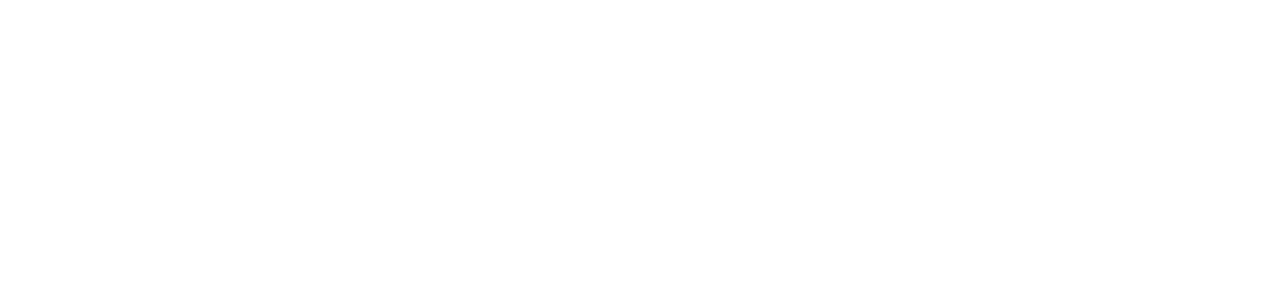
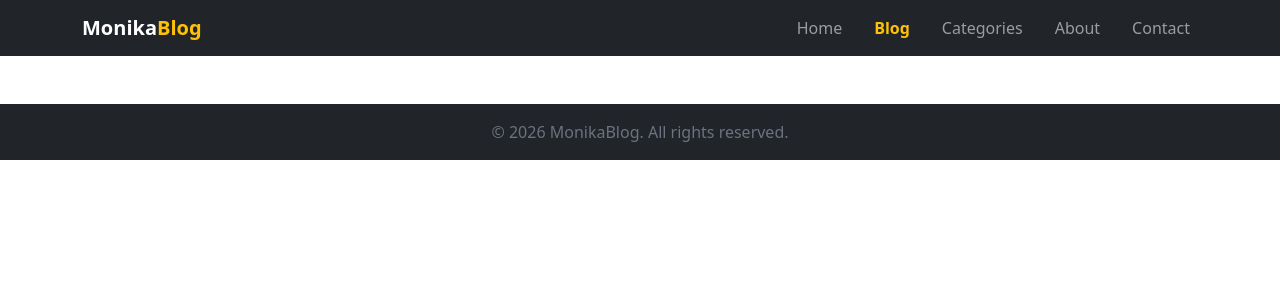
Before and after one commit to monikadass638/React-theme-for-headless-wordpress, a React (Vite) app: page /blog/1 in a window 1280 px wide. Before the commit this address had no page. Shown: the top 300 px of the page. Built offline with nearby package versions, Linux system fonts and the light colour scheme.

Commit message:
Footer has been added

```diff
--- a/src/App.jsx
+++ b/src/App.jsx
@@ -1,5 +1,6 @@
 
 import BlogList from "./pages/BlogList";
+import BlogSingle from "./pages/BlogSingle";
 import Home from "./pages/Home"
 import { Routes, Route } from "react-router-dom";
 
@@ -12,6 +13,7 @@
       <Routes>
         <Route path="/" element={<Home />}></Route>
         <Route path="/blog" element={<BlogList />}></Route>
+        <Route path="/blog/:slug" element={<BlogSingle />}></Route>
 
       </Routes>
 
--- a/src/components/BlogCard.jsx
+++ b/src/components/BlogCard.jsx
@@ -20,7 +20,7 @@
             </h3>
 
             <p dangerouslySetInnerHTML={{ __html: post.excerpt.rendered }}></p>
-            <a href='/' className='mt-2 post-rm'>Read More</a>
+            <a href={`/blog/${post.slug}`} className='mt-2 post-rm'>Read More</a>
         </div>
     )
 }
--- a/src/components/Footer.jsx
+++ b/src/components/Footer.jsx
@@ -0,0 +1,14 @@
+import React from 'react'
+
+function Footer() {
+    return (
+        <section>
+            <div className='container-fluid mt-5 navbar-dark bg-dark text-white text-center'>
+                <p className='mb-0 py-3'>© 2026 MonikaBlog. All rights reserved.</p>
+            </div>
+
+        </section>
+    )
+}
+
+export default Footer
--- a/src/pages/BlogSingle.jsx
+++ b/src/pages/BlogSingle.jsx
@@ -0,0 +1,17 @@
+import React from 'react'
+import Header from '../components/Header'
+import Footer from '../components/Footer'
+
+function BlogSingle() {
+    return (
+        <>
+            <Header />
+            <div className='container my-5'>
+                <h2></h2>
+            </div>
+            <Footer />
+        </>
+    )
+}
+
+export default BlogSingle
--- a/src/pages/Home.jsx
+++ b/src/pages/Home.jsx
@@ -2,6 +2,7 @@
 import LatestBlogs from '../components/LatestBlogs'
 import AboutMe from '../components/AboutMe'
 import Header from "../components/Header"
+import Footer from '../components/Footer'
 
 function Home() {
     return (
@@ -12,6 +13,7 @@
                 <LatestBlogs />
                 <AboutMe />
             </div>
+            <Footer />
         </>
 
 
```
